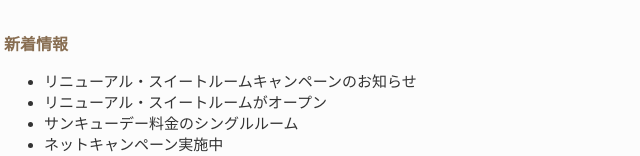
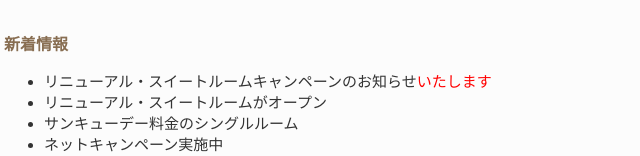
Before and after one commit to jklkmjnh/saito_hotel, a plain HTML site: page index.html in a window 1280 px wide. Shown: the part 637-793 px from the top of the page, 206-846 px from the left. Drawn offline with Linux system fonts and the light colour scheme.

Commit message:
敬語を使ったよ

```diff
--- a/index.html
+++ b/index.html
@@ -33,7 +33,7 @@
 		<div class="content">
 			<h2 class="hedding02">新着情報</h2>
 			<ul>
-				<li>リニューアル・スイートルームキャンペーンのお知らせ</li>
+				<li>リニューアル・スイートルームキャンペーンのお知らせ<font color="red">いたします</font></li>
 				<li>リニューアル・スイートルームがオープン</li>
 				<li>サンキューデー料金のシングルルーム</li>
 				<li>ネットキャンペーン実施中</li>
```
